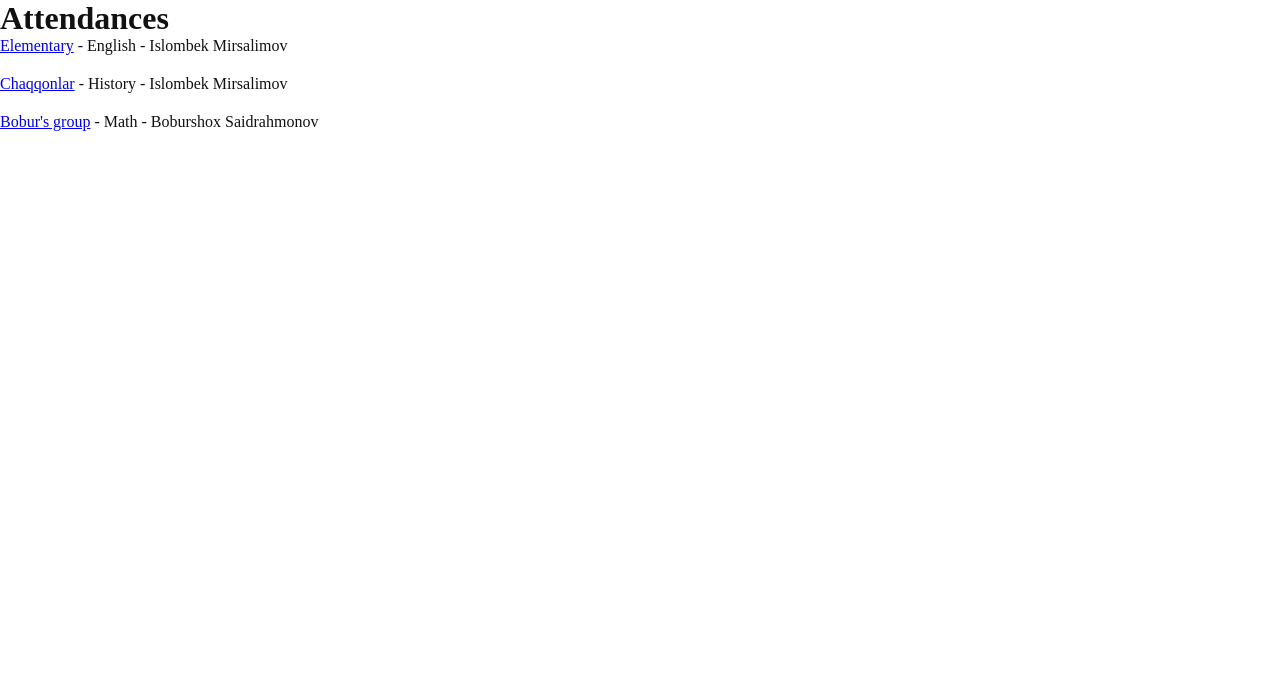
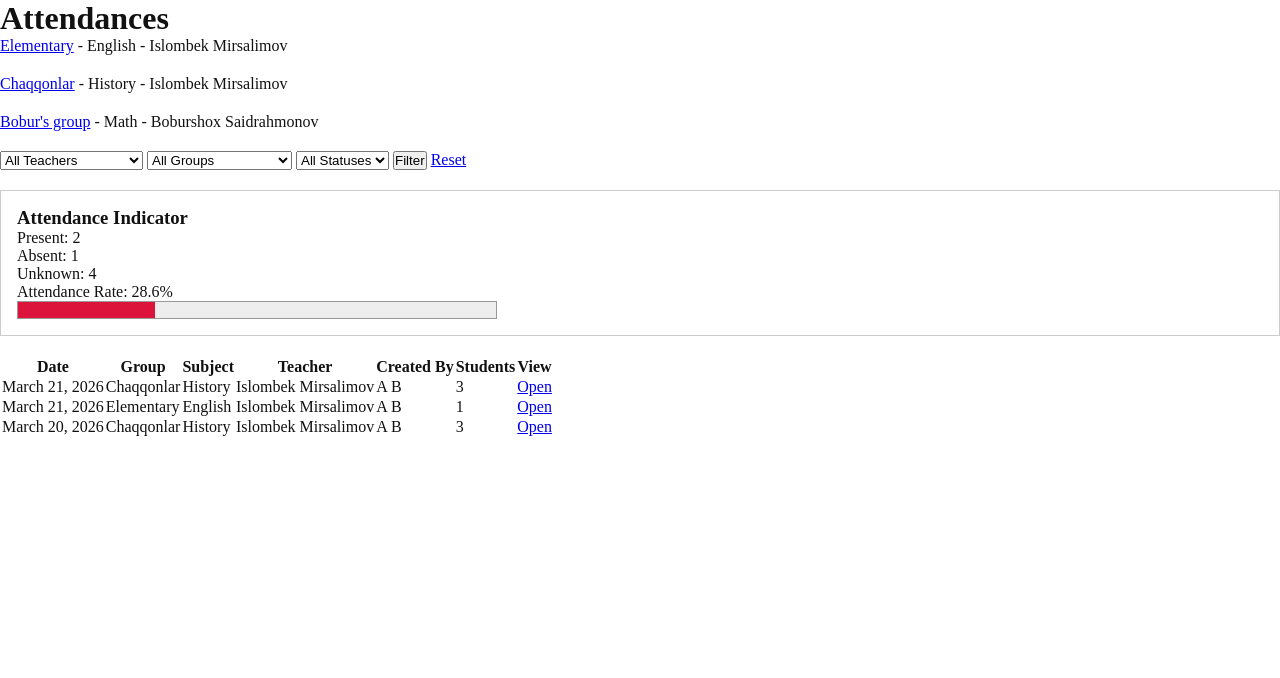
Before and after one commit to IslombekMir/Seven-Plus-Academy, a Django app: page /attendances/ in a window 1280 px wide. Shown: the part 58-736 px from the top of the page. Run offline with Django 5.2, Linux system fonts and the light colour scheme; a user stored in the database is signed in; data comes from the database, SQL or seed files in the repository.

Commit message:
add indicators and filtering into attendances dashboard

```diff
--- a/attendances/templates/attendances/dashboard.html
+++ b/attendances/templates/attendances/dashboard.html
@@ -18,4 +18,91 @@
         <li>No groups available.</li>
     {% endfor %}
 </ul>
+<form method="get" id="attendance-filter-form">
+    {% if request.user.role == "ADMIN" or request.user.role == "STUDENT" %}
+        <select name="teacher">
+            <option value="">All Teachers</option>
+            {% for teacher in teachers %}
+                <option value="{{ teacher.id }}" {% if selected_teacher == teacher.id|stringformat:"s" %}selected{% endif %}>
+                    {{ teacher.get_full_name|default:teacher.username }}
+                </option>
+            {% endfor %}
+        </select>
+    {% endif %}
+
+    <select name="group">
+        <option value="">All Groups</option>
+        {% for group in dashboard_groups %}
+            <option value="{{ group.id }}" {% if selected_group == group.id|stringformat:"s" %}selected{% endif %}>
+                {{ group.name }} - {{ group.subject }}
+            </option>
+        {% endfor %}
+    </select>
+
+    <select name="status">
+        <option value="">All Statuses</option>
+        <option value="PRESENT" {% if selected_status == "PRESENT" %}selected{% endif %}>Present</option>
+        <option value="ABSENT" {% if selected_status == "ABSENT" %}selected{% endif %}>Absent</option>
+        <option value="UNKNOWN" {% if selected_status == "UNKNOWN" %}selected{% endif %}>Unknown</option>
+    </select>
+
+    <button type="submit">Filter</button>
+    <a href="{% url 'attendances:dashboard' %}">Reset</a>
+</form>
+
+<div style="margin: 20px 0; padding: 16px; border: 1px solid #ccc;">
+    <h3>Attendance Indicator</h3>
+    <p>Present: {{ total_present }}</p>
+    <p>Absent: {{ total_absent }}</p>
+    <p>Unknown: {{ total_unknown }}</p>
+    <p>Attendance Rate: {{ attendance_percent }}%</p>
+
+    <div style="width: 100%; max-width: 480px; height: 18px; border: 1px solid #999; background: #eee;">
+        <div
+            style="height: 100%; width: {{ attendance_percent }}%; background: {% if attendance_percent >= 80 %}green{% elif attendance_percent >= 60 %}orange{% else %}crimson{% endif %};">
+        </div>
+    </div>
+</div>
+
+<table>
+    <thead>
+        <tr>
+            <th>Date</th>
+            <th>Group</th>
+            <th>Subject</th>
+            <th>Teacher</th>
+            <th>Created By</th>
+            <th>Students</th>
+            <th>View</th>
+        </tr>
+    </thead>
+    <tbody>
+        {% for session in sessions %}
+            <tr>
+                <td>{{ session.date }}</td>
+                <td>{{ session.group.name }}</td>
+                <td>{{ session.group.subject }}</td>
+                <td>{{ session.group.teacher.get_full_name|default:session.group.teacher.username }}</td>
+                <td>{{ session.created_by.get_full_name|default:session.created_by.username }}</td>
+                <td>{{ session.attendances.count }}</td>
+                <td>
+                    <a href="{% url 'attendances:session_detail' session.pk %}">Open</a>
+                </td>
+            </tr>
+        {% empty %}
+            <tr>
+                <td colspan="7">No attendance sessions found.</td>
+            </tr>
+        {% endfor %}
+    </tbody>
+</table>
+
+<script>
+    document.querySelectorAll("#attendance-filter-form select").forEach(function (el) {
+        el.addEventListener("change", function () {
+            this.form.submit();
+        });
+    });
+</script>
+
 {% endblock %}
--- a/attendances/views.py
+++ b/attendances/views.py
@@ -13,6 +13,9 @@ def can_manage_attendance(user, group):
     return user.role == User.Role.ADMIN or group.teacher == user
 
 
+from django.db.models import Count, Q
+from .models import AttendanceSession, Attendance
+
 @login_required
 def attendance_dashboard(request):
     if request.user.role == User.Role.STUDENT:
@@ -24,9 +27,83 @@ def attendance_dashboard(request):
 
     groups = groups.select_related("subject", "teacher").prefetch_related("attendance_sessions")
 
+    selected_teacher = request.GET.get("teacher", "")
+    selected_group = request.GET.get("group", "")
+    selected_status = request.GET.get("status", "")
+
+    sessions = AttendanceSession.objects.select_related(
+        "group", "group__subject", "group__teacher", "created_by"
+    ).prefetch_related("attendances").order_by("-date", "-created_at")
+
+    if request.user.role == User.Role.TEACHER:
+        sessions = sessions.filter(group__teacher=request.user)
+    elif request.user.role == User.Role.STUDENT:
+        sessions = sessions.filter(group__enrollments__student=request.user).distinct()
+
+    if selected_teacher:
+        sessions = sessions.filter(group__teacher_id=selected_teacher)
+
+    if selected_group:
+        sessions = sessions.filter(group_id=selected_group)
+
+    attendances = Attendance.objects.select_related(
+        "session", "session__group", "student", "enrollment"
+    )
+
+    if request.user.role == User.Role.TEACHER:
+        attendances = attendances.filter(session__group__teacher=request.user)
+    elif request.user.role == User.Role.STUDENT:
+        attendances = attendances.filter(student=request.user)
+
+    if selected_teacher:
+        attendances = attendances.filter(session__group__teacher_id=selected_teacher)
+
+    if selected_group:
+        attendances = attendances.filter(session__group_id=selected_group)
+
+    if selected_status:
+        attendances = attendances.filter(status=selected_status)
+
+    totals = attendances.aggregate(
+        total_records=Count("id"),
+        total_present=Count("id", filter=Q(status=Attendance.Status.PRESENT)),
+        total_absent=Count("id", filter=Q(status=Attendance.Status.ABSENT)),
+        total_unknown=Count("id", filter=Q(status=Attendance.Status.UNKNOWN)),
+    )
+
+    total_records = totals["total_records"] or 0
+    total_present = totals["total_present"] or 0
+    total_absent = totals["total_absent"] or 0
+    total_unknown = totals["total_unknown"] or 0
+    attendance_percent = round((total_present / total_records) * 100, 1) if total_records else 0
+
+    teacher_ids = sessions.values_list("group__teacher_id", flat=True).distinct()
+    group_ids = sessions.values_list("group_id", flat=True).distinct()
+
+    teachers = User.objects.filter(
+        pk__in=teacher_ids,
+        role=User.Role.TEACHER,
+    ).order_by("first_name", "last_name", "username")
+
+    dashboard_groups = Group.objects.filter(
+        pk__in=group_ids,
+    ).select_related("subject", "teacher").order_by("name")
+
     return render(request, "attendances/dashboard.html", {
-        "groups": groups,
+        "groups": groups,  # keep your existing list untouched
+        "sessions": sessions,
+        "teachers": teachers,
+        "dashboard_groups": dashboard_groups,
+        "selected_teacher": selected_teacher,
+        "selected_group": selected_group,
+        "selected_status": selected_status,
+        "total_records": total_records,
+        "total_present": total_present,
+        "total_absent": total_absent,
+        "total_unknown": total_unknown,
+        "attendance_percent": attendance_percent,
     })
+
 
 
 @login_required
```
